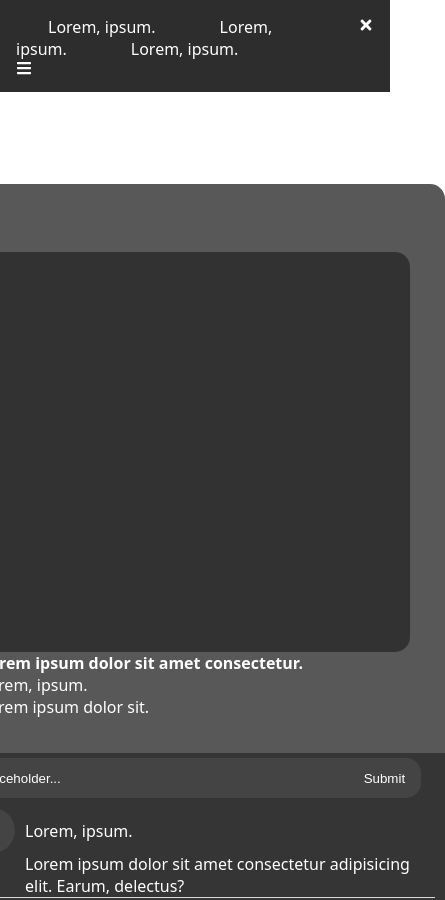
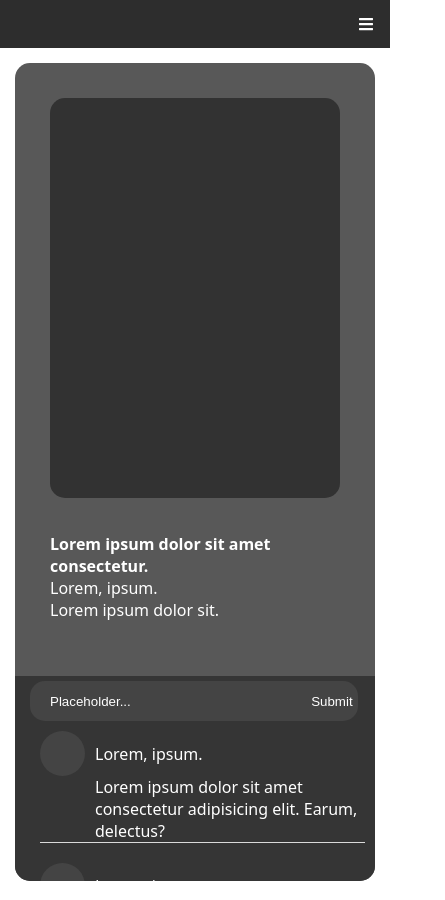
Before and after one commit to KristijonasTa/Kicker-tech, a React (Create React App) app: page / in a window 390 px wide. Shown: the top 900 px of the page, 445 px wide, since content can reach past the window. Built offline with nearby package versions, Linux system fonts and the light colour scheme.

Commit message:
mobile done

```diff
--- a/src/App.js
+++ b/src/App.js
@@ -4,7 +4,7 @@ import Header from './components/header/Headers';
 
 const App = () => {
 	return (
-		<div>
+		<div className='main'>
 			<Header />
 			<div className='wrapper'>
 				<Card />
--- a/src/components/card/Card.jsx
+++ b/src/components/card/Card.jsx
@@ -3,7 +3,7 @@ import './card.css';
 
 const Card = () => {
 	return (
-		<div>
+		<>
 			<div className='card'>
 				<div className='top-card'>
 					<div className='picture'></div>
@@ -72,7 +72,7 @@ const Card = () => {
 					</div>
 				</div>
 			</div>
-		</div>
+		</>
 	);
 };
 
--- a/src/components/card/card.css
+++ b/src/components/card/card.css
@@ -1,25 +1,30 @@
 .card {
 	position: relative;
-	margin-top: 92px;
-	min-width: 500px;
+	width: 500px;
 	background-color: #585858;
 	display: flex;
 	align-items: center;
 	flex-direction: column;
 	border-radius: 15px;
 }
+
 p {
 	margin: 0;
 }
 
+.top-card {
+	width: 100%;
+	padding: 35px;
+}
+
 .picture {
-	margin-top: 33px;
 	align-items: center;
 	flex-direction: column;
-	min-width: 430px;
-	min-height: 400px;
+	width: 100%;
+	height: 400px;
 	background-color: #323232;
 	border-radius: 15px;
+	margin-bottom: 35px;
 }
 
 .bottom-card {
@@ -35,6 +40,7 @@ p {
 	top: 0;
 	display: flex;
 	align-items: center;
+	background-color: #353535;
 }
 
 input {
@@ -109,16 +115,20 @@ button {
 
 @media screen and (max-width: 1201px) {
 	.card {
-		border-radius: 15px 0 0 15px;
-		display: flex;
+		border-radius: 10px;
+		width: 100%;
 		flex-direction: row;
 	}
 	.top-card {
 		display: flex;
 		flex-direction: column-reverse;
-		margin: 35px;
+		width: 45%;
+	}
+	.text-block {
+		margin: 0 0 20px 0;
 	}
 	.bottom-card {
+		width: 55%;
 		min-height: 610px;
 		border-radius: 0 15px 15px 0;
 	}
@@ -131,17 +141,18 @@ button {
 
 @media screen and (max-width: 640px) {
 	.card {
-		display: flex;
+		width: 100%;
 		flex-direction: column;
 		border-radius: 15px;
 	}
 
 	.top-card {
-		display: flex;
+		width: 100%;
 		flex-direction: column;
 	}
 
 	.bottom-card {
+		width: 100%;
 		min-height: 200px;
 		padding-top: 5px;
 		padding-left: 15px;
--- a/src/components/header/Headers.jsx
+++ b/src/components/header/Headers.jsx
@@ -8,25 +8,20 @@ const Headers = () => {
 	const [isOpen, setIsOpen] = useState(false);
 
 	return (
-		<div>
-			<header>
+		<>
+			<header className={`header ${isOpen && 'open'}`}>
 				<div className={`nav-items ${isOpen && 'open'}`}>
 					<a href='/#'>Lorem, ipsum.</a>
 					<a href='/#'>Lorem, ipsum.</a>
 					<a href='/#'>Lorem, ipsum.</a>
-					<div className='nav-btn'>
-						<FaBars />
-					</div>
-					<div />
 				</div>
-				<div
-					className={`close-btn ${isOpen && 'open'}`}
-					onClick={() => setIsOpen(!isOpen)}
-				>
-					<FaTimes />
+
+				<div className='nav-btn' onClick={() => setIsOpen(!isOpen)}>
+					{isOpen && <FaTimes />}
+					{!isOpen && <FaBars />}
 				</div>
 			</header>
-		</div>
+		</>
 	);
 };
 
--- a/src/components/header/headers.css
+++ b/src/components/header/headers.css
@@ -7,7 +7,7 @@ header {
 	padding: 16px;
 }
 
-.nav-btn .close-btn {
+.nav-btn {
 	display: none;
 }
 
@@ -18,7 +18,43 @@ header {
 }
 
 @media screen and (max-width: 640px) {
+	a:not(:nth-last-of-type(1)) {
+		display: flex;
+		flex-direction: column;
+		border-bottom: 1px solid #ffffff;
+	}
+	.a {
+		font-size: 40px;
+	}
 	.nav-btn {
 		display: flex;
+		justify-items: flex-end;
+	}
+	.nav-items {
+		position: absolute;
+		top: 45px;
+		display: flex;
+		align-items: center;
+		justify-content: center;
+		flex-direction: column;
+		background-color: #585858;
+		width: 100%;
+		height: 100%;
+		transform: translate(-100%);
+		transition: all;
+	}
+	.header {
+		justify-content: flex-end;
+	}
+	.header.open {
+		top: 0;
+		position: fixed;
+		z-index: 999;
+	}
+	.nav-items.open {
+		position: fixed;
+		z-index: 100;
+		transform: translate(0);
+		left: 0;
 	}
 }
--- a/src/index.css
+++ b/src/index.css
@@ -10,27 +10,38 @@ body {
 	color: #ffffff;
 }
 
+.main {
+	display: flex;
+	align-items: center;
+	flex-direction: column;
+}
+
 .wrapper {
-	display: grid;
-	grid-template-columns: 1fr 1fr 1fr;
+	padding: 35px;
+	display: flex;
+	justify-content: flex-start;
+	flex-wrap: wrap;
+	overflow: hidden;
 	gap: 32px;
-	margin-left: 48px;
-	margin-right: 48px;
 	margin-bottom: 48px;
 }
 
 @media screen and (max-width: 1201px) {
 	.wrapper {
-		display: flex;
+		padding: 30px;
 		align-items: center;
 		flex-direction: column;
 	}
 }
 
 @media screen and (max-width: 640px) {
+	.main {
+		justify-content: center;
+		align-items: center;
+	}
 	.wrapper {
-		display: flex;
+		padding: 15px;
 		align-items: center;
-		flex-direction: column;
+		justify-content: center;
 	}
 }
```
